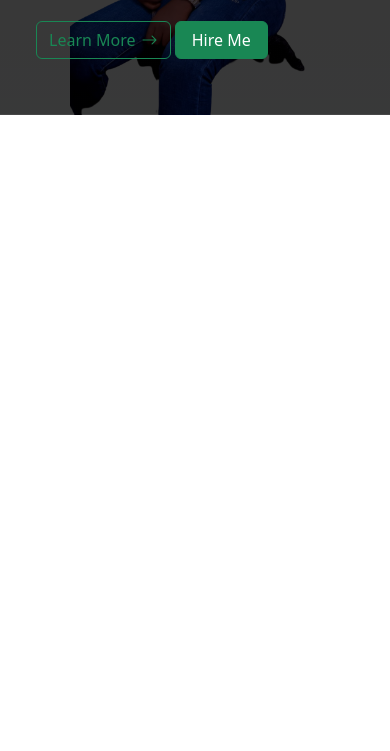
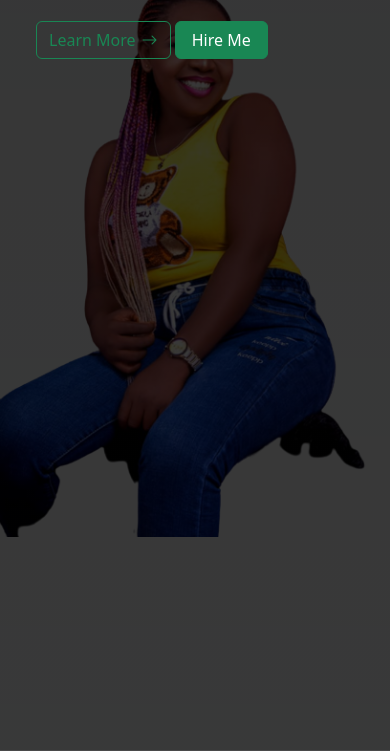
Before and after one commit to joshutik/portfolio-Rose, a plain HTML site: page index.html in a window 390 px wide. Shown: the part 318-1069 px from the top of the page. Before the commit the page ends 844 px from the top, so only its background shows below. Drawn offline with nearby package versions, Linux system fonts and the light colour scheme.

Commit message:
made changes to the back img on the mobile display

```diff
--- a/main.css
+++ b/main.css
@@ -4,7 +4,7 @@
     background-size: contain;
     background-repeat: no-repeat;
     background-position: center;
-    max-height: 120vh !important;
+    min-height: 120vh !important;
 
 }
 }
```
